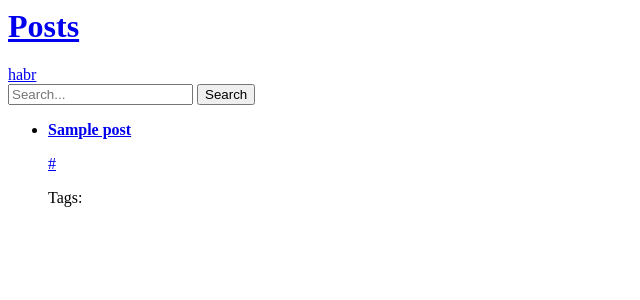
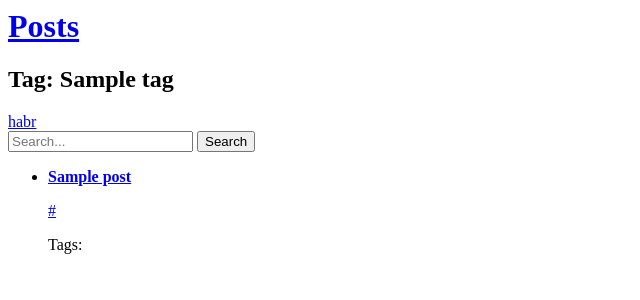
Before and after one commit to Jesyfox/agregator, a Django app: template site_agregator/post_previewer/templates/post_list.html in a window 1280 px wide. Shown: the top 300 px of the page, without its empty margins (0-640 px from the left). Run offline with Django 3.2, Linux system fonts and the light colour scheme; tables that the repository leaves empty hold one stand-in row (values such as "Sample post"); the template is opened without the code that fills it: values that come from a table or form of the project are taken from there, most other values are stand-ins (such as "Sample title", 1, 10 or a date in 2020); parts of the project's set-up code (start-up, migrations or seed data) failed here and were passed over.

Commit message:
fix: query string tag by id

```diff
--- a/site_agregator/post_previewer/templates/post_list.html
+++ b/site_agregator/post_previewer/templates/post_list.html
@@ -1,4 +1,5 @@
 <h1><a href="/">Posts</a></h1>
+{% if tag %}<h2>Tag: {{ tag }}</h2>{% endif %}
 <div>
     <a href="/parse/habr">habr</a>
 </div>
@@ -13,7 +14,7 @@
     <li>
         <p><b><a href="{% url 'post_previewer:post_detail' post.id %}">{{ post.title }}</a></b></p>
         <p><a href="{{ post.post_url }}">{{ post.post_url }}</a></p>
-        Tags: {% for tag in post.tags.all %}<b>| </b> <a href="{% url 'post_previewer:post_tag_detail' tag %}">{{ tag }}</a> {% endfor %}
+        Tags: {% for tag in post.tags.all %}<b>| </b> <a href="{% url 'post_previewer:post_tag_detail' tag.id %}">{{ tag }}</a> {% endfor %}
     </li>
 {% empty %}
     <li>No posts yet.</li>
--- a/site_agregator/post_previewer/urls.py
+++ b/site_agregator/post_previewer/urls.py
@@ -1,6 +1,5 @@
 from django.urls import path, re_path
 
-from tagging.views import TaggedObjectList
 from site_parser.models import Post
 
 from . import views
@@ -8,5 +7,5 @@
 urlpatterns = [
     path('', views.PostListView.as_view(), name='post_list'),
     path('<int:pk>', views.PostDetail.as_view(), name='post_detail'),
-    path('tag/<str:tag>', views.PostTagDetail.as_view(), name='post_tag_detail')
+    path('tag/<int:tag>', views.PostTagDetail.as_view(), name='post_tag_detail')
 ]
```
